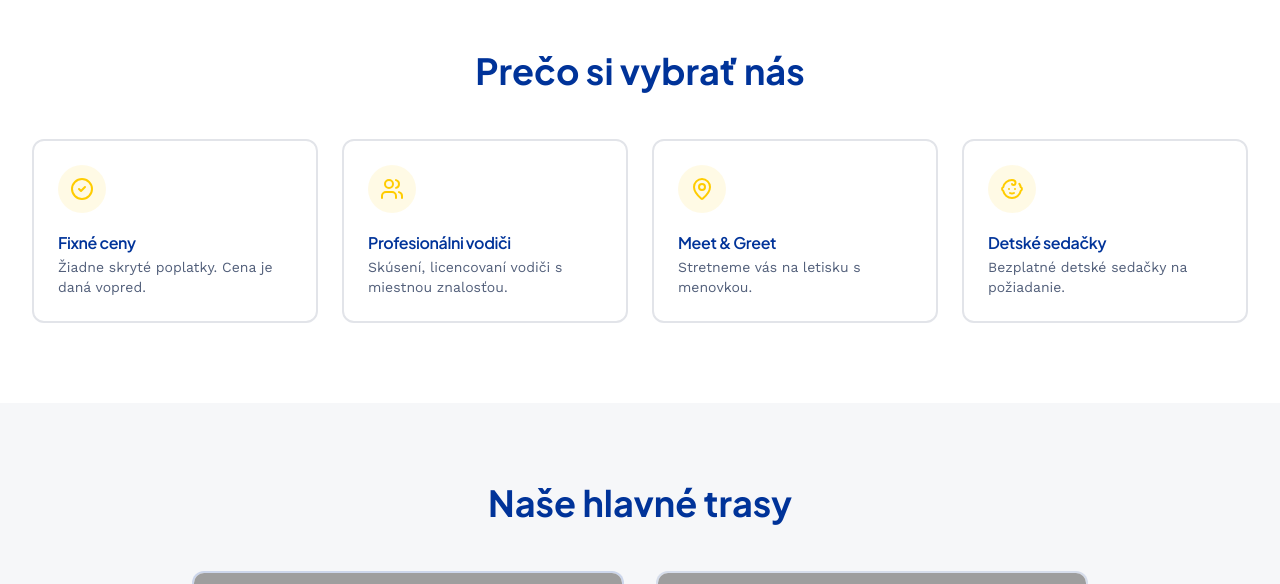
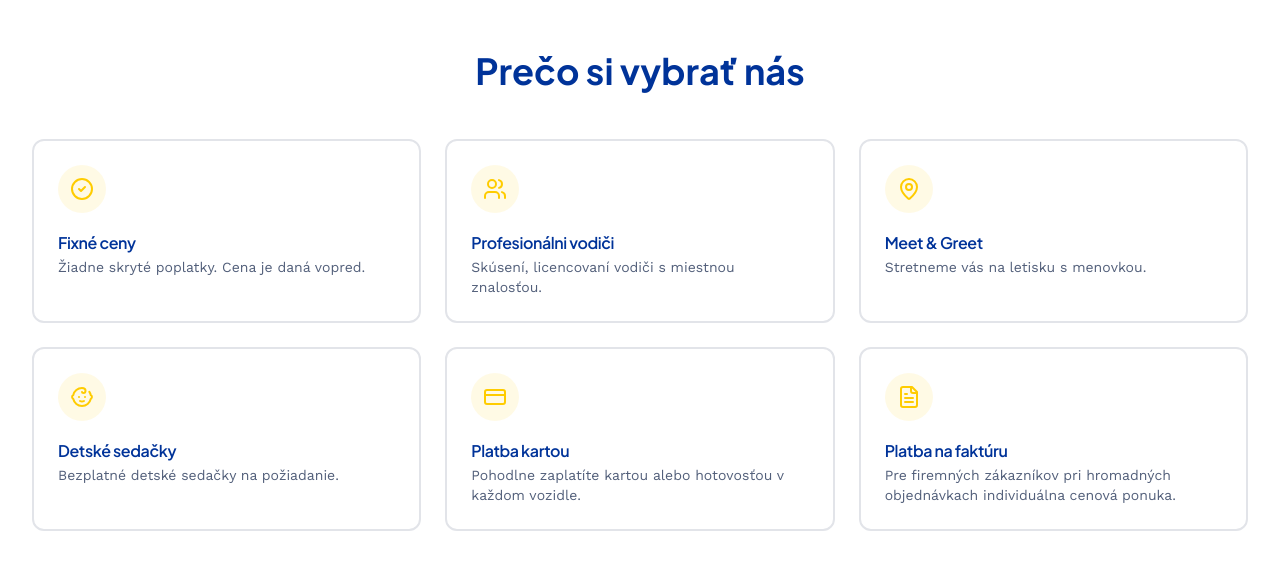
Before and after one commit to peterbejcek/sg-7e9ed9ed-db2b-4706-98da-653e3a8c3b37-1777240216, a Next.js app: page / in a window 1280 px wide. Shown: the part 1380-1964 px from the top of the page. Built offline with nearby package versions, Linux system fonts and the light colour scheme; grey boxes are pictures that could not be loaded.

Commit message:
feat(ui): add new payment options to benefits section

```diff
--- a/src/pages/index.tsx
+++ b/src/pages/index.tsx
@@ -4,7 +4,7 @@ import { BookingForm } from "@/components/BookingForm";
 import { Button } from "@/components/ui/button";
 import { Card, CardContent, CardDescription, CardHeader, CardTitle } from "@/components/ui/card";
 import { Badge } from "@/components/ui/badge";
-import { Phone, Clock, CheckCircle2, Users, Baby, MapPin, ArrowRight, Star } from "lucide-react";
+import { Phone, Clock, CheckCircle2, Users, Baby, MapPin, ArrowRight, Star, CreditCard, FileText } from "lucide-react";
 
 const translations = {
   sk: {
@@ -42,6 +42,14 @@ const translations = {
       seats: {
         title: "Detské sedačky",
         desc: "Bezplatné detské sedačky na požiadanie.",
+      },
+      card: {
+        title: "Platba kartou",
+        desc: "Pohodlne zaplatíte kartou alebo hotovosťou v každom vozidle.",
+      },
+      invoice: {
+        title: "Platba na faktúru",
+        desc: "Pre firemných zákazníkov pri hromadných objednávkach individuálna cenová ponuka.",
       },
     },
     routes: {
@@ -110,6 +118,14 @@ const translations = {
       seats: {
         title: "Child Seats",
         desc: "Free child seats available on request.",
+      },
+      card: {
+        title: "Card Payment",
+        desc: "Conveniently pay by card or cash in every vehicle.",
+      },
+      invoice: {
+        title: "Invoice Payment",
+        desc: "For corporate clients with bulk orders, individual price quotes available.",
       },
     },
     routes: {
@@ -309,7 +325,7 @@ export default function Home() {
               {t.benefits.title}
             </h2>
 
-            <div className="grid md:grid-cols-2 lg:grid-cols-4 gap-6">
+            <div className="grid md:grid-cols-2 lg:grid-cols-3 gap-6">
               <Card className="border-2 hover:border-accent/50 transition-colors">
                 <CardHeader>
                   <div className="h-12 w-12 rounded-full bg-accent/10 flex items-center justify-center mb-4">
@@ -347,6 +363,26 @@ export default function Home() {
                   </div>
                   <CardTitle className="font-heading">{t.benefits.seats.title}</CardTitle>
                   <CardDescription>{t.benefits.seats.desc}</CardDescription>
+                </CardHeader>
+              </Card>
+
+              <Card className="border-2 hover:border-accent/50 transition-colors">
+                <CardHeader>
+                  <div className="h-12 w-12 rounded-full bg-accent/10 flex items-center justify-center mb-4">
+                    <CreditCard className="h-6 w-6 text-accent" />
+                  </div>
+                  <CardTitle className="font-heading">{t.benefits.card.title}</CardTitle>
+                  <CardDescription>{t.benefits.card.desc}</CardDescription>
+                </CardHeader>
+              </Card>
+
+              <Card className="border-2 hover:border-accent/50 transition-colors">
+                <CardHeader>
+                  <div className="h-12 w-12 rounded-full bg-accent/10 flex items-center justify-center mb-4">
+                    <FileText className="h-6 w-6 text-accent" />
+                  </div>
+                  <CardTitle className="font-heading">{t.benefits.invoice.title}</CardTitle>
+                  <CardDescription>{t.benefits.invoice.desc}</CardDescription>
                 </CardHeader>
               </Card>
             </div>
```
